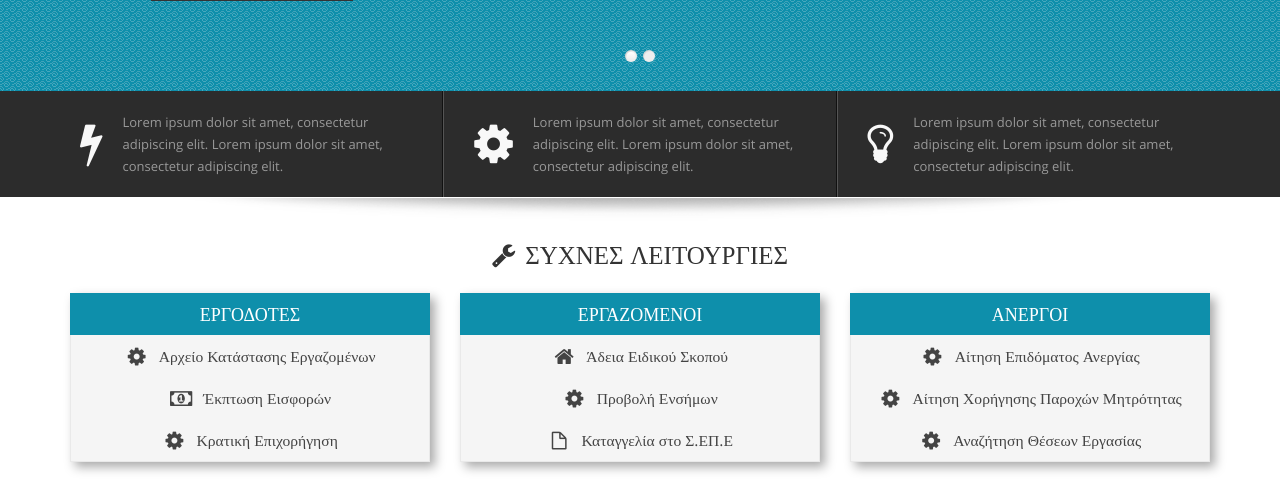
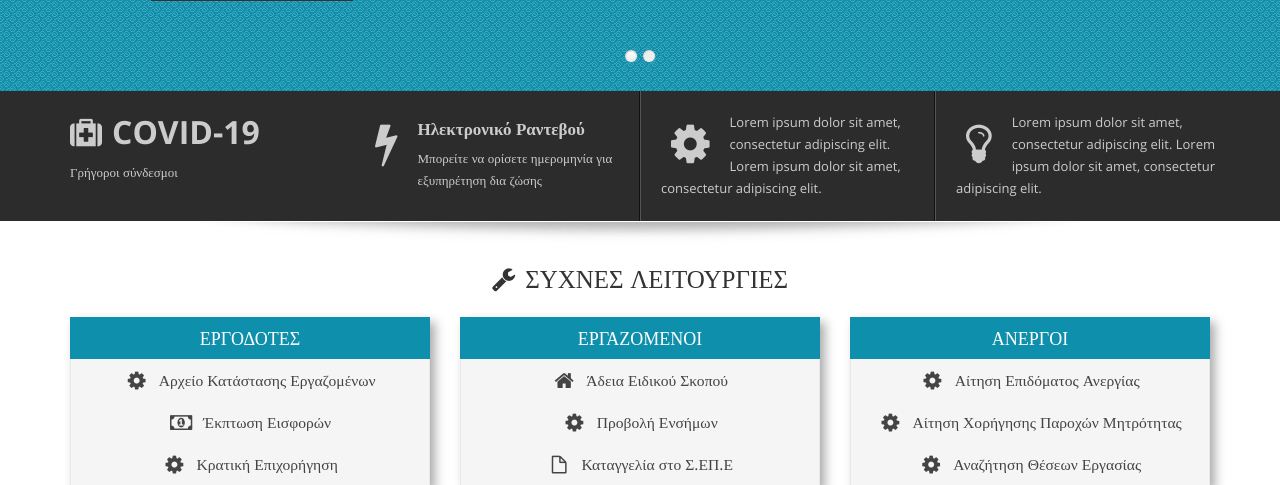
Before and after one commit to lpapadakos/eam-3, a PHP site: page / in a window 1280 px wide. Shown: the part 471-956 px from the top of the page. Run offline with PHP 8.4, Linux system fonts and the light colour scheme.

Commit message:
COVID Quick links

```diff
--- a/htdocs/css/style.css
+++ b/htdocs/css/style.css
@@ -205,7 +205,7 @@ nav li a { display: block; padding: 10px; color: #111; text-decoration: none; }
 #top-nav ul ul a { text-transform: none; padding: 5px 10px; border-left: none; border-right: none; font-size: 14px; color: #fff; margin-left: -5px; }
 #top-nav ul ul a:hover { margin-left: 0px; background: rgba(0,0,0,0.1); margin-left: -5px; }
 nav ul>li:hover>a { color: #fff }
-#breadcrumbs {font-size: 15px; padding: 5px; margin-bottom: 20px; color: #222;}
+#breadcrumbs {font-size: 15px; padding: 10px; margin-bottom: 20px; color: #222;}
 #breadcrumbs a:first-child {font-size: 20px;}
 #breadcrumbs > p {margin: 0}
 #breadcrumbs a {color: inherit;}
@@ -587,6 +587,12 @@ ul.teambox { padding-left: 25px }
 .shadowundertop { background: url(../images/undersharea.png) no-repeat 50% 0; height: 40px; margin-top: 1px; }
 .undermenuarea { background: #0E8FAB url(../images/pat.png) repeat;}
 .undersliderblack { background: #2c2c2c; color: #999; }
+#covid-area * {color: #ccc}
+#covid-area h3 {margin: 0; font-size: 17px; font-weight: bold;}
+#covid-area p {margin: 0;}
+#covid-area a:hover {background: #3b3b3b;}
+#covid-area .c3 {min-height: 130px;}
+#covid-area .c3:first-child {padding: 6px 0px;}
 .wrapcontentarea { background: #f8f8f8; margin-top: -40px; border-top: medium double #eee; padding: 0px 15px; }
 .introboxfirst { padding: 20px 0px; border-right: 1px solid #111; }
 .introboxmiddle { padding: 20px 0px; border-left: 1px solid #555; border-right: 1px solid #111; }
--- a/htdocs/footer.php
+++ b/htdocs/footer.php
@@ -5,18 +5,16 @@
 			<p class="back-top floatright">
 				<a href="#top" aria-label="top of page"></a>
 			</p>
-			<!-- 1st column
-			<div class="c3">
+			<!-- <div class="c3">
 				<img src="images/logo-footer.png" style="padding-top: 70px;" alt="">
-			</div> -->
-			<!-- 2nd column
+			</div>
 			<div class="c3">
 				<h2 class="title"><i class="icon-twitter"></i> Follow us</h2>
 				<hr class="footerstress">
 				<div id="ticker" class="query">
 				</div>
 			</div> -->
-			<!-- 4th column -->
+			<!-- 1st column -->
 			<div class="c6">
 				<h2 class="title"><i class="icon-link smallrightmargin"></i>ΣΥΝΔΕΣΜΟΙ</h2>
 				<hr class="footerstress">
@@ -25,6 +23,9 @@
 					<li><a href="/employees">Εργαζόμενοι</a></li>
 					<li><a href="/employers">Εργοδότες</a></li>
 					<li><a href="/health-and-safety/covid-19">COVID-19</a></li>
+					<li><a href="#">Όροι Χρήσης</a></li>
+					<li><a href="#">Πολιτική Απορρήτου</a></li>
+
 				</ul>
 			</div>
 			<!-- <div class="c3"></div> -->
@@ -34,8 +35,8 @@
 				<hr class="footerstress">
 				<dl>
 					<dt>Σταδίου 29, Αθήνα 105 59</dt>
-					<dd><span>Telephone:</span>213-1516649, 213-1516651</dd>
-					<dd>E-mail: <a href="mailto:pliroforisi-politi@ypakp.gr">pliroforisi-politi@ypakp.gr</a></dd>
+					<dd><i class="icon-phone smalltightmargin" aria-label="Τηλέφωνο"></i>213-1516649, 213-1516651</dd>
+					<dd><i class="icon-mail smalltightmargin" aria-label="Email"><a href="mailto:pliroforisi-politi@ypakp.gr">pliroforisi-politi@ypakp.gr</a></dd>
 				</dl>
 				<ul class="social-links" style="margin-top:15px;">
 					<li class="facebook-link smallrightmargin">
@@ -46,8 +47,8 @@
 					</li>
 				</ul>
 			</div>
+			<!-- 4th column -->
 			<iframe class="c3" src="https://www.google.com/maps/embed?pb=!1m14!1m8!1m3!1d12579.43641904405!2d23.7310797!3d37.9804173!3m2!1i1024!2i768!4f13.1!3m3!1m2!1s0x0%3A0x6db1fc0cbb58a00a!2zzqXPgM6_z4XPgc6zzrXOr86_IM6Vz4HOs86xz4POr86xz4IgzrrOsc65IM6azr_Ouc69z4nOvc65zrrPjs69IM6lz4DOv864zq3Pg861z4nOvQ!5e0!3m2!1sel!2sgr!4v1609353638687!5m2!1sel!2sgr" height="200" frameborder="0" style="border:0;" allowfullscreen="" aria-hidden="false" tabindex="0"></iframe>
-			<!-- end 4th column -->
 		</div>
 	</div>
 </div>
--- a/htdocs/index.php
+++ b/htdocs/index.php
@@ -53,35 +53,42 @@
 </div>
 <!-- UNDER SLIDER - BLACK AREA
 ================================================== -->
-<div class="undersliderblack">
+<div class="undersliderblack" id="covid-area">
 	<div class="grid">
 		<div class="row space-bot">
 			<div class="c12">
-				<!--Box 1-->
-				<div class="c4 introbox introboxfirst">
+				<div class="c3 introbox">
+					<div class="introboxinner">
+						<a href="/health-and-safety/covid-19"><h2><i class="icon-medkit smallrightmargin"></i>COVID-19</h2></a>
+						<p>Γρήγοροι σύνδεσμοι</p>
+					</div>
+				</div>
+				<a href="#" class="c3 introbox introboxfirst">
 					<div class="introboxinner">
 						<span class="homeicone">
 						<i class="icon-bolt"></i>
-						</span> Lorem ipsum dolor sit amet, consectetur adipiscing elit. Lorem ipsum dolor sit amet, consectetur adipiscing elit.
+						</span>
+						<h3>Ηλεκτρονικό Ραντεβού</h3>
+						<p>Μπορείτε να ορίσετε ημερομηνία για εξυπηρέτηση δια ζώσης</p>
 					</div>
-				</div>
+				</a>
 				<!--Box 2-->
-				<div class="c4 introbox introboxmiddle">
+				<a href="#"class="c3 introbox introboxmiddle">
 					<div class="introboxinner">
 						<span class="homeicone">
 						<i class="icon-cog"></i>
 						</span> Lorem ipsum dolor sit amet, consectetur adipiscing elit. Lorem ipsum dolor sit amet, consectetur adipiscing elit.
 					</div>
-				</div>
+				</a>
 				<!--Box 3-->
-				<div class="c4 introbox introboxlast">
+				<a href="#" class="c3 introbox introboxlast">
 					<div class="introboxinner">
 						<span class="homeicone">
 						<i class="icon-lightbulb"></i>
 						</span>
 						Lorem ipsum dolor sit amet, consectetur adipiscing elit. Lorem ipsum dolor sit amet, consectetur adipiscing elit.
 					</div>
-				</div>
+</a>
 			</div>
 		</div>
 	</div>
--- a/htdocs/topnav.php
+++ b/htdocs/topnav.php
@@ -46,7 +46,7 @@
 				</li>
 				<li <?php if (substr($_SERVER["PHP_SELF"], 0, 18) == "/health-and-safety") echo 'class="active"'; ?>><a href="/health-and-safety">ΑΣΦΑΛΕΙΑ</a>
 				<ul>
-					<li><a href="/health-and-safety/covid-19/">COVID-19</a></li>
+					<li><a href="/health-and-safety/covid-19">COVID-19</a></li>
 					<li><a href="/health-and-safety/legal">Νομοθεσία</a></li>
 				</ul>
 				</li>
```
Also changed, not shown: htdocs/404.php (+4 -4 lines).
